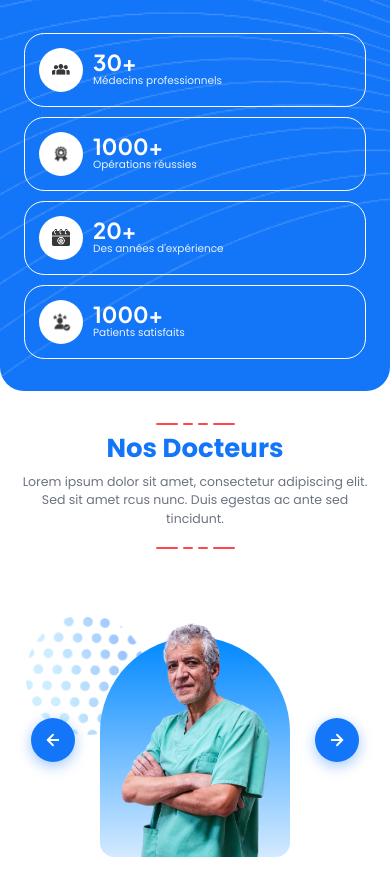
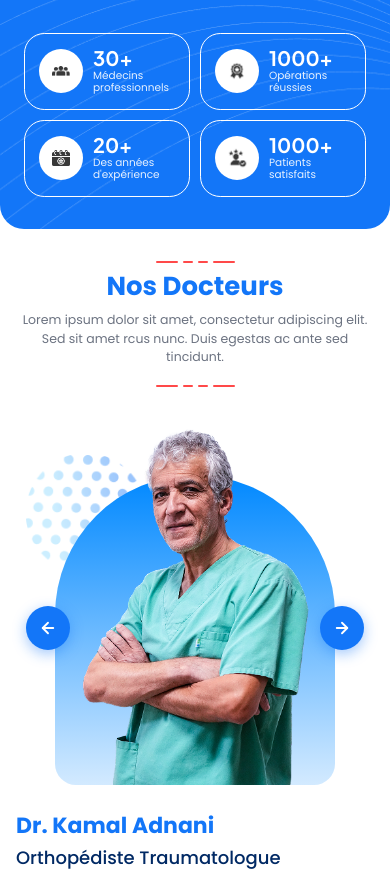
Before and after one commit to ouahid155-mohamed/C.MOULOUYA, a React (Vite) app in the folder c.moulouya/: page /apropos in a window 390 px wide. Shown: the part 1100-1971 px from the top of the page. Built offline with nearby package versions, Linux system fonts and the light colour scheme.

Commit message:
Modification version mobile APropos

```diff
--- a/c.moulouya/src/components/DoctorSliderComp/DoctorSliderComp.css
+++ b/c.moulouya/src/components/DoctorSliderComp/DoctorSliderComp.css
@@ -88,7 +88,8 @@
     bottom: 0;
     left: 0;
     width: 100%;
-    height: 600px; /* Assez haut pour ne pas couper le haut de la photo */
+    height: 600px;
+    /* Assez haut pour ne pas couper le haut de la photo */
     overflow: hidden;
     z-index: 10;
 }
@@ -453,19 +454,20 @@
         width: 120px;
     }
 
-    /* Arche proportionnelle au desktop (ratio 300/362 ≈ 0.83) */
+    /* Arche proportionnelle et dimensionnée pour s'adapter même aux très petits écrans */
     .dsl-arch-wrap {
-        height: 360px;
+        height: 350px;
     }
 
     .dsl-arch-bg {
-        width: 300px;
-        height: 328px;
+        width: 280px;
+        height: 310px;
     }
 
     /* Photo agrandie pour correspondre au desktop */
     .dsl-photo {
-        height: 400px;
+        height: 380px;
+        bottom: 0;
     }
 
     /* Boutons flèches — affichés sur les côtés de l'image */
@@ -491,8 +493,8 @@
         height: 18px;
     }
 
-    .dsl-mobile-prev { left: 15px; }
-    .dsl-mobile-next { right: 15px; }
+    .dsl-mobile-prev { left: 10px; }
+    .dsl-mobile-next { right: 10px; }
 
     /* Cacher les flèches du footer sur mobile */
     .dsl-nav {
@@ -533,29 +535,3 @@
         margin-bottom: 10px;
     }
 }
-
-/* ══════════════════════════════════════════════════════════════
-   RESPONSIVE — Petit mobile (≤ 420px)
-══════════════════════════════════════════════════════════════ */
-@media (max-width: 420px) {
-    .dsl-arch-wrap {
-        height: 260px;
-    }
-
-    .dsl-arch-bg {
-        width: 190px;
-        height: 220px;
-    }
-
-    .dsl-photo {
-        height: 250px;
-    }
-
-    .dsl-name {
-        font-size: 20px;
-    }
-
-    .dsl-desc {
-        font-size: 12.5px;
-    }
-}
--- a/c.moulouya/src/components/StatsSection/StatsSection.css
+++ b/c.moulouya/src/components/StatsSection/StatsSection.css
@@ -344,16 +344,3 @@
         font-size: 10.5px;
     }
 }
-
-/* ══════════════════════════════════════════════════════════════
-   RESPONSIVE — Petit mobile (≤ 420px)
-══════════════════════════════════════════════════════════════ */
-@media (max-width: 420px) {
-    .ss-grid {
-        grid-template-columns: 1fr;
-    }
-
-    .ss-card-value {
-        font-size: 22px;
-    }
-}
```
